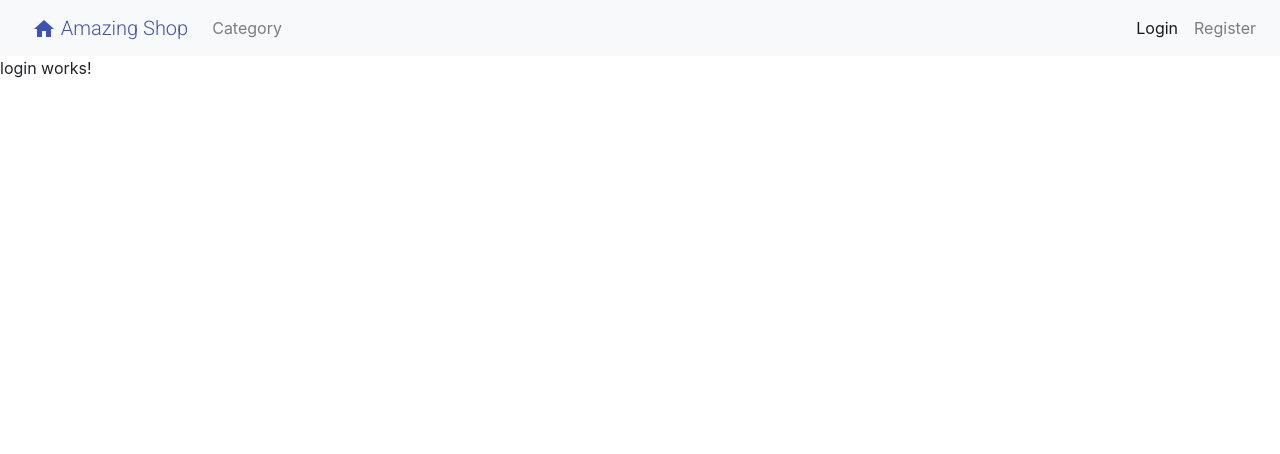
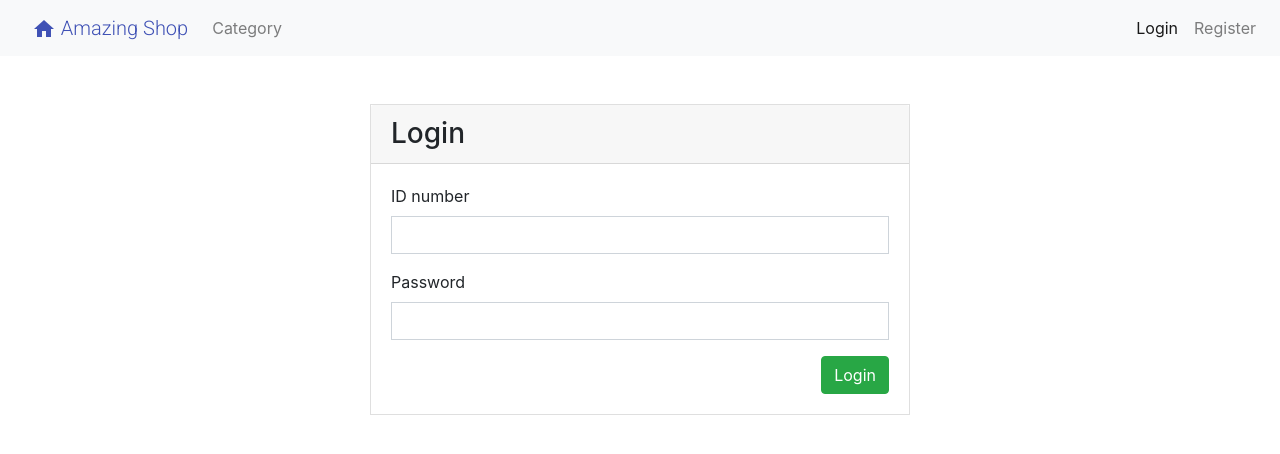
Before and after one commit to henshoster/online-shopping-market, an Angular app in the folder frontend/: page /login in a window 1280 px wide. Shown: the top 454 px of the page. Built offline with nearby package versions, Linux system fonts and the light colour scheme.

Commit message:
auth, api

```diff
--- a/frontend/src/app/app.component.html
+++ b/frontend/src/app/app.component.html
@@ -1,2 +1,4 @@
 <app-navbar></app-navbar>
-<router-outlet></router-outlet>
+<div class="container">
+  <router-outlet></router-outlet>
+</div>
--- a/frontend/src/app/app.module.ts
+++ b/frontend/src/app/app.module.ts
@@ -13,6 +13,7 @@ import { LoginComponent } from "./login/login.component";
 import { CategoryComponent } from "./category/category.component";
 import { FormsModule } from "@angular/forms";
 import { HttpClientModule } from "@angular/common/http";
+import { ApiConnectorService } from "./service/api-connector.service";
 
 @NgModule({
   declarations: [
@@ -31,7 +32,7 @@ import { HttpClientModule } from "@angular/common/http";
     MatIconModule,
     MatButtonModule
   ],
-  providers: [AuthService],
+  providers: [AuthService, ApiConnectorService],
   bootstrap: [AppComponent]
 })
 export class AppModule {}
--- a/frontend/src/app/category/category.component.html
+++ b/frontend/src/app/category/category.component.html
@@ -1,3 +1,14 @@
-<p>
-  category works!
-</p>
+<div class="row mt-5">
+  <div class="col-md-4 mb-3" *ngFor="let cat of category">
+    <div class="card text-center">
+      <div class="card-body">
+        <h5 class="card-title">{{ cat.id }}</h5>
+        <p class="card-text">{{ cat.name }}</p>
+        <a href="#" class="btn btn-primary">Buy</a>
+      </div>
+      <div class="card-footer text-muted">
+        {{ cat.name }}
+      </div>
+    </div>
+  </div>
+</div>
--- a/frontend/src/app/category/category.component.ts
+++ b/frontend/src/app/category/category.component.ts
@@ -1,15 +1,22 @@
-import { Component, OnInit } from '@angular/core';
+import { Component, OnInit } from "@angular/core";
+import { ApiConnectorService } from "../service/api-connector.service";
 
 @Component({
-  selector: 'app-category',
-  templateUrl: './category.component.html',
-  styleUrls: ['./category.component.scss']
+  selector: "app-category",
+  templateUrl: "./category.component.html",
+  styleUrls: ["./category.component.scss"]
 })
 export class CategoryComponent implements OnInit {
-
-  constructor() { }
+  category = [];
+  constructor(private _api: ApiConnectorService) {}
 
   ngOnInit() {
+    this._api.getCategory().subscribe(
+      res => {
+        this.category = res;
+        console.log(this.category);
+      },
+      err => console.log(err)
+    );
   }
-
 }
--- a/frontend/src/app/login/login.component.html
+++ b/frontend/src/app/login/login.component.html
@@ -1,3 +1,49 @@
-<p>
-  login works!
-</p>
+<div class="py-5">
+  <div class="row">
+    <div class="col-md-6 mx-auto">
+      <span class="anchor" id="formLogin"></span>
+
+      <!-- form card login -->
+      <div class="card rounded-0">
+        <div class="card-header"><h3 class="mb-0">Login</h3></div>
+        <div class="card-body">
+          <form class="form">
+            <div class="form-group">
+              <label for="id">ID number</label>
+              <input
+                maxlength="9"
+                type="text"
+                [(ngModel)]="loginUserData.id"
+                name="id"
+                id="id"
+                class="form-control rounded-0"
+                required
+              />
+            </div>
+
+            <div class="form-group">
+              <label for="password">Password</label>
+              <input
+                type="password"
+                [(ngModel)]="loginUserData.password"
+                id="password"
+                name="password"
+                class="form-control rounded-0"
+                required
+              />
+            </div>
+            <button
+              type="button"
+              (click)="loginUser()"
+              class="btn btn-success float-right"
+            >
+              Login
+            </button>
+          </form>
+        </div>
+        <!--/card-block-->
+      </div>
+      <!-- /form card login -->
+    </div>
+  </div>
+</div>
--- a/frontend/src/app/login/login.component.ts
+++ b/frontend/src/app/login/login.component.ts
@@ -1,15 +1,27 @@
-import { Component, OnInit } from '@angular/core';
+import { AuthService } from "./../service/auth.service";
+import { Component, OnInit } from "@angular/core";
+import { LoginUser } from "../models/login-user";
 
 @Component({
-  selector: 'app-login',
-  templateUrl: './login.component.html',
-  styleUrls: ['./login.component.scss']
+  selector: "app-login",
+  templateUrl: "./login.component.html",
+  styleUrls: ["./login.component.scss"]
 })
 export class LoginComponent implements OnInit {
-
-  constructor() { }
-
-  ngOnInit() {
+  loginUserData: LoginUser;
+  constructor(private _auth: AuthService) {
+    this.loginUserData = {
+      id: null,
+      password: null
+    };
   }
 
+  ngOnInit() {}
+  loginUser() {
+    this.loginUserData.id = +this.loginUserData.id;
+    console.log(this.loginUserData);
+    this._auth
+      .loginUser(this.loginUserData)
+      .subscribe(res => console.log(res), err => console.log(err));
+  }
 }
--- /dev/null
+++ b/frontend/src/app/models/login-user.ts
@@ -0,0 +1,4 @@
+export interface LoginUser {
+  id: number;
+  password: string;
+}
--- a/frontend/src/app/register/register.component.html
+++ b/frontend/src/app/register/register.component.html
@@ -3,7 +3,7 @@
     <div class="col-md-6 mx-auto">
       <span class="anchor" id="formLogin"></span>
 
-      <!-- form card login -->
+      <!-- form card Register -->
       <div class="card rounded-0">
         <div class="card-header"><h3 class="mb-0">Register</h3></div>
         <div class="card-body">
@@ -97,7 +97,7 @@
         </div>
         <!--/card-block-->
       </div>
-      <!-- /form card login -->
+      <!-- /form card register -->
     </div>
   </div>
 </div>
--- /dev/null
+++ b/frontend/src/app/service/api-connector.service.ts
@@ -0,0 +1,19 @@
+import { HttpClient } from "@angular/common/http";
+import { Injectable } from "@angular/core";
+
+@Injectable({
+  providedIn: "root"
+})
+export class ApiConnectorService {
+  private _categotyUrl = "http://localhost:3000/category";
+  private _costumerUrl = "http://localhost:3000/costumer";
+
+  constructor(private http: HttpClient) {}
+
+  getCategory() {
+    return this.http.get<any>(this._categotyUrl);
+  }
+  getCostumer() {
+    return this.http.get<any>(this._costumerUrl);
+  }
+}
--- a/frontend/src/app/service/auth.service.ts
+++ b/frontend/src/app/service/auth.service.ts
@@ -1,14 +1,22 @@
 import { Costumer } from "./../models/costumer";
 import { Injectable } from "@angular/core";
 import { HttpClient } from "@angular/common/http";
+import { LoginUser } from "../models/login-user";
 
 @Injectable({
   providedIn: "root"
 })
 export class AuthService {
   private _registerUrl = "http://localhost:3000/costumer";
+  private _loginUrl = "http://localhost:3000/login";
+
   constructor(private http: HttpClient) {}
+
   registerUser(user: Costumer) {
     return this.http.post<any>(this._registerUrl, user);
   }
+
+  loginUser(user: LoginUser) {
+    return this.http.post<any>(this._loginUrl, user);
+  }
 }
```
Also changed, not shown: 1 other file (tests, documents, lock files or other folders).
